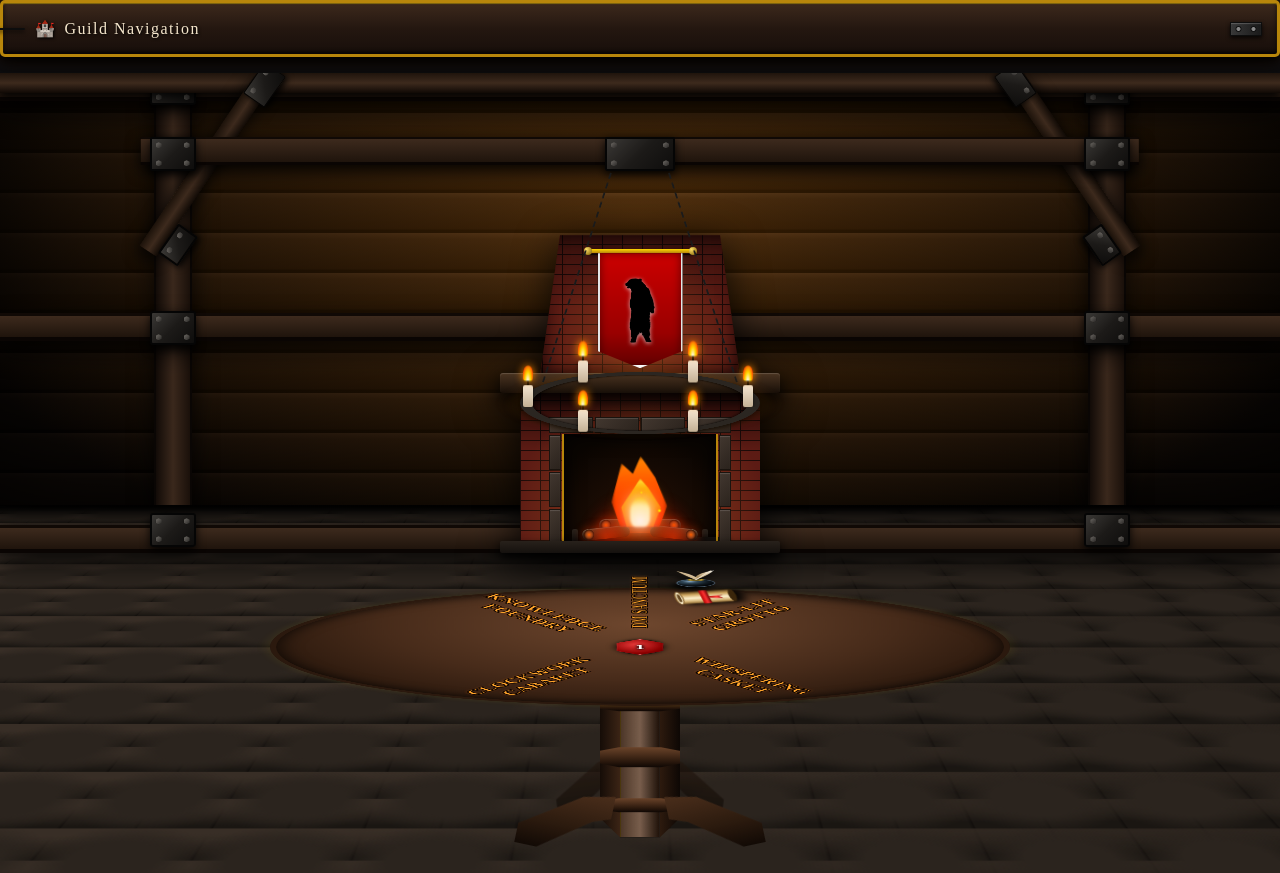
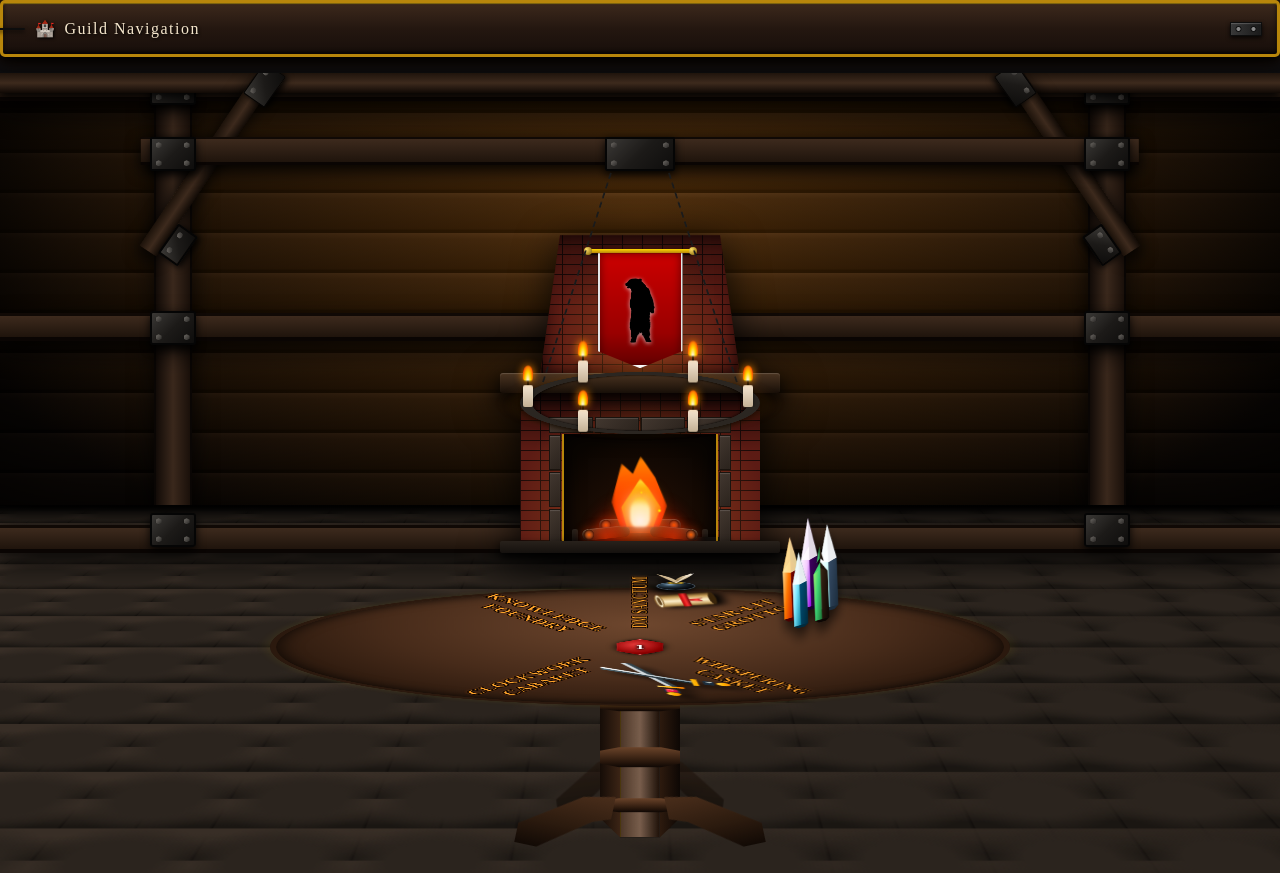
Before and after one commit to nplawton/guildhall, a React (Create React App) app in the folder guildhall-start/: page / in a window 1280 px wide. Built offline with nearby package versions, Linux system fonts and the light colour scheme; a web font is replaced by a local one.

Commit message:
Main Hall weapon update.

```diff
--- a/guildhall-start/src/features/mainhall/components/RoundTable.js
+++ b/guildhall-start/src/features/mainhall/components/RoundTable.js
@@ -2,9 +2,13 @@ import React from "react";
 import '../styles/RoundTable.css'
 import { TABLE_STATIONS } from "../../../components/Navigation/roomsConfig";
 import DMSanctumWeapon from "../../../components/Navigation/weapons/DmSanctumWeapon";
+import StarLitGrottoWeapon from "../../../components/Navigation/weapons/StarLitGrottoWeapon";
+import WhisperingCasketWeapon from "../../../components/Navigation/weapons/WhisperingCasketWeapon";
 
 const WEAPON_COMPONENTS = {
     sanctum: DMSanctumWeapon,
+    range: StarLitGrottoWeapon,
+    casket: WhisperingCasketWeapon,
 }
 
 export default function RoundTable({ onSelectRoom }) {
--- a/guildhall-start/src/features/mainhall/styles/RoundTable.css
+++ b/guildhall-start/src/features/mainhall/styles/RoundTable.css
@@ -236,7 +236,7 @@
     position: absolute;
     left: 100%;
     top: 50%;
-    transform: translate(-105px, 20px) rotate(-90deg);
+    transform: translate(-115px, 0px) rotate(-90deg);
     transform-origin: center center;
     pointer-events: auto;
     z-index: 20;
```
Also changed, not shown: 1 other file (tests, documents, lock files or other folders).
